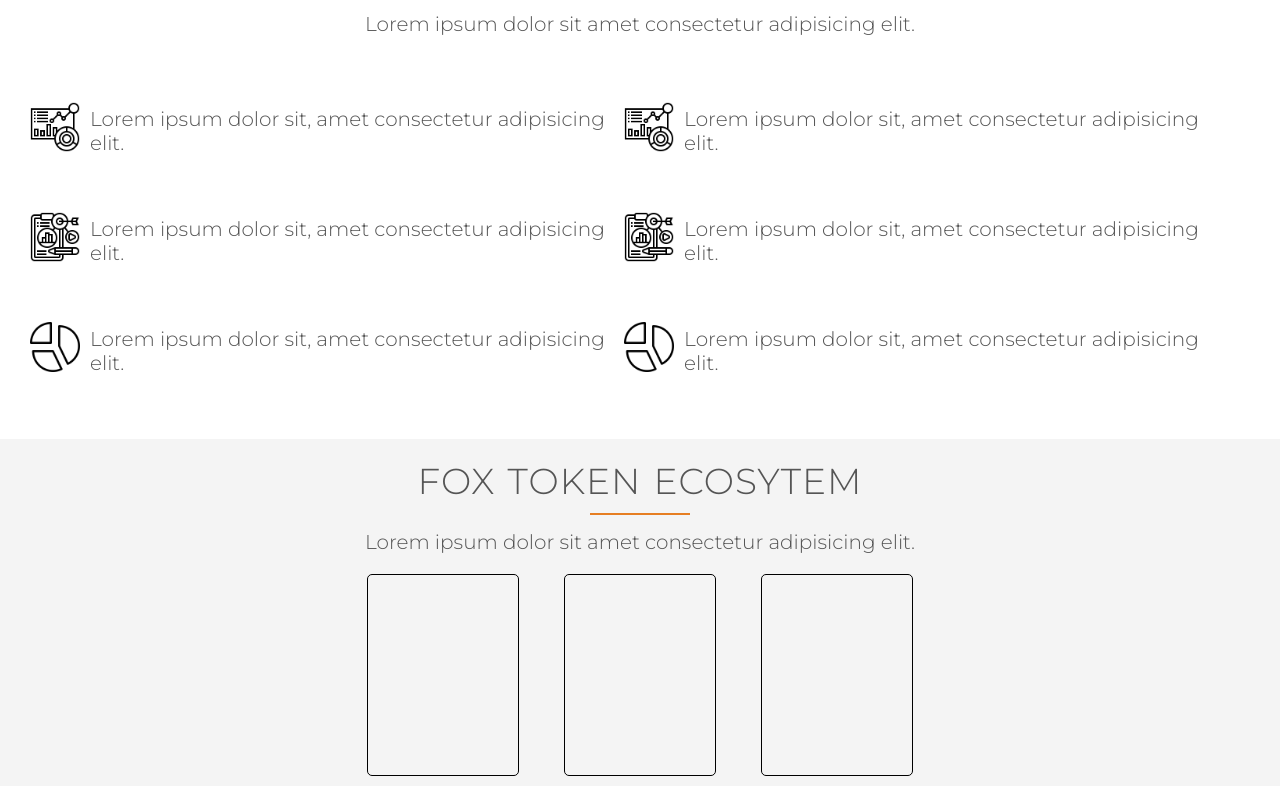
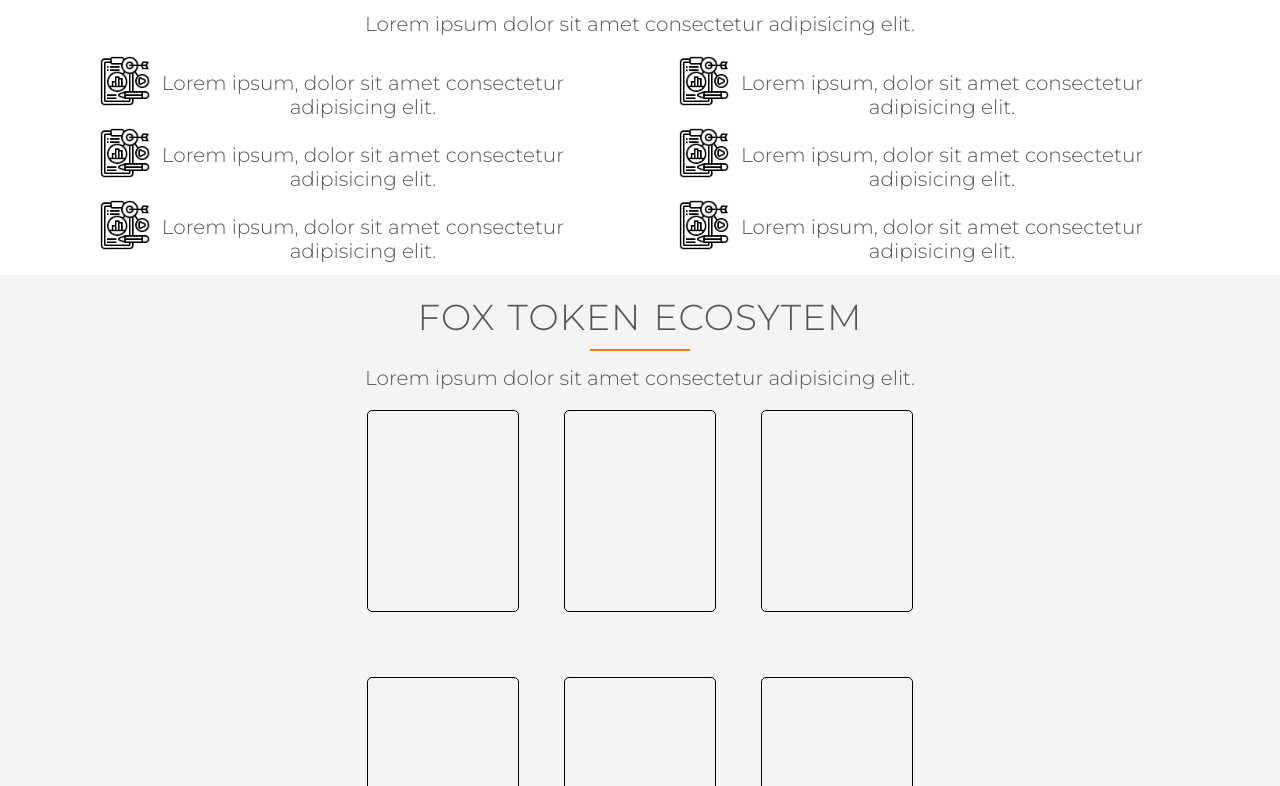
Before and after one commit to foxswap15/foxswap15, a plain HTML site: page index.html in a window 1280 px wide. Shown: the part 712-1498 px from the top of the page. Drawn offline with nearby package versions, Linux system fonts and the light colour scheme; files whose address does not match are found by name.

```diff
--- a/index.html
+++ b/index.html
@@ -34,13 +34,17 @@
                 <a class="mobile-nav-icon js--nav-icon"><i class="ion-navicon-round"></i></a>
             </div>
         </nav>
-        <div class="js--scoll"></div>
+
         <div class="row">
             <div class="col span-1-of-2 text-header">
                 <h1>FoxSwap Decentralized Finace</h1>
-                <p>Lorem ipsum dolor sit amet consectetur adipisicing elit. Nisi sed vel magni consequatur numquam dolorum iste voluptas, error earum iusto ducimus incidunt, nemo eveniet? Doloribus non expedita iusto totam error!</p>
-                <br>
-                <p>Lorem ipsum dolor sit amet consectetur adipisicing elit. Blanditiis tempore deserunt a autem fugit ducimus odit sequi ipsam obcaecati! Ullam dolor incidunt deleniti in voluptas voluptatum delectus earum doloribus a?</p>
+                <div class="js--scoll"></div>
+                <div class="row">
+
+                    <p>Lorem ipsum dolor sit amet consectetur adipisicing elit. Nisi sed vel magni consequatur numquam dolorum iste voluptas, error earum iusto ducimus incidunt, nemo eveniet? Doloribus non expedita iusto totam error!</p>
+                    <br>
+                    <span>Lorem ipsum dolor sit amet consectetur adipisicing elit. Blanditiis tempore deserunt a autem fugit ducimus odit sequi ipsam obcaecati! Ullam dolor incidunt deleniti in voluptas voluptatum delectus earum doloribus a?</span>
+                </div>
                 <a href="#" class="btn btn-full">Withdrawal</a>
                 <a href="#" class="btn btn-full">FOX Token</a>
             </div>
@@ -57,37 +61,21 @@
 
             <div class="row">
                 <div class="col-left col span-1-of-2">
-                    <ul>
-                        <li>
-                            <img src="./resources/img/dashboard.png" alt="">
-                            <p>Lorem ipsum dolor sit, amet consectetur adipisicing elit.</p>
-                        </li>
-                        <li>
-                            <img src="./resources/img/marketing.png" alt="">
-                            <p>Lorem ipsum dolor sit, amet consectetur adipisicing elit.</p>
-                        </li>
-                        <li>
-                            <img src="./resources/img/compare.png" alt="">
-                            <p>Lorem ipsum dolor sit, amet consectetur adipisicing elit.</p>
-                        </li>
-                    </ul>
+                    <img src="./resources/img/marketing.png" alt="" class="icon-flatform">
+                    <p>Lorem ipsum, dolor sit amet consectetur adipisicing elit.</p>
+                    <img src="./resources/img/marketing.png" alt="" class="icon-flatform">
+                    <p>Lorem ipsum, dolor sit amet consectetur adipisicing elit.</p>
+                    <img src="./resources/img/marketing.png" alt="" class="icon-flatform">
+                    <p>Lorem ipsum, dolor sit amet consectetur adipisicing elit.</p>
                 </div>
 
                 <div class="col-right col span-1-of-2">
-                    <ul>
-                        <li>
-                            <img src="./resources/img/dashboard.png" alt="">
-                            <p>Lorem ipsum dolor sit, amet consectetur adipisicing elit.</p>
-                        </li>
-                        <li>
-                            <img src="./resources/img/marketing.png" alt="">
-                            <p>Lorem ipsum dolor sit, amet consectetur adipisicing elit.</p>
-                        </li>
-                        <li>
-                            <img src="./resources/img/compare.png" alt="">
-                            <p>Lorem ipsum dolor sit, amet consectetur adipisicing elit.</p>
-                        </li>
-                    </ul>
+                    <img src="./resources/img/marketing.png" alt="" class="icon-flatform">
+                    <p>Lorem ipsum, dolor sit amet consectetur adipisicing elit.</p>
+                    <img src="./resources/img/marketing.png" alt="" class="icon-flatform">
+                    <p>Lorem ipsum, dolor sit amet consectetur adipisicing elit.</p>
+                    <img src="./resources/img/marketing.png" alt="" class="icon-flatform">
+                    <p>Lorem ipsum, dolor sit amet consectetur adipisicing elit.</p>
                 </div>
 
             </div>
--- a/resources/css/queries.css
+++ b/resources/css/queries.css
@@ -28,6 +28,15 @@
     .roadmap img {
         width: 1023px;
     }
+
+    .text-header p:first-child {
+        margin-top: 95px;
+    }
+
+    .calculator img {
+        margin-left: 50%wh;
+    }
+
 }
 
 
--- a/resources/css/style.css
+++ b/resources/css/style.css
@@ -278,31 +278,29 @@
     list-style: none;
 }
 
-
-
-.col-right ul li {
-    margin-top: 50px;
-    margin-bottom: 50px;
+.col-left p {
+    text-align: center;
+    padding-left: 60px;
+    padding-right: 35px;
 }
 
-.col-left ul li {
-    margin-top: 50px;
-    margin-bottom: 50px;
+.col-left img {
+    margin: -40px;
+    margin-left: 30px;
 }
 
-.col-left ul li p {
-    float: left;
-    padding: 10px;
-    margin-left: 10px;
-    margin-top: -60px;
+.col-right p {
+    text-align: center;
+    padding-left: 12px;
+    padding-left: 60px;
+    padding-right: 35px;
 }
 
-.col-right ul li p {
-    float: left;
-    padding: 10px;
-    margin-left: 25px;
-    margin-top: -60px;
+.col-right img {
+    margin: -40px;
+    margin-left: 30px;
 }
+
 /*----------  FOX TOKEN ---------*/
 .fox-token {
     background-color: #f4f4f4;
@@ -378,7 +376,7 @@
 /*ROADMAP OF FOXSWAP*/
 
 .roadmap-img {
-    width: 1140px;
+    width: 100vmax;
 }
 
 
```
Also changed, not shown: resources/img/roadmap.png, vendors/css/normalize.css.
